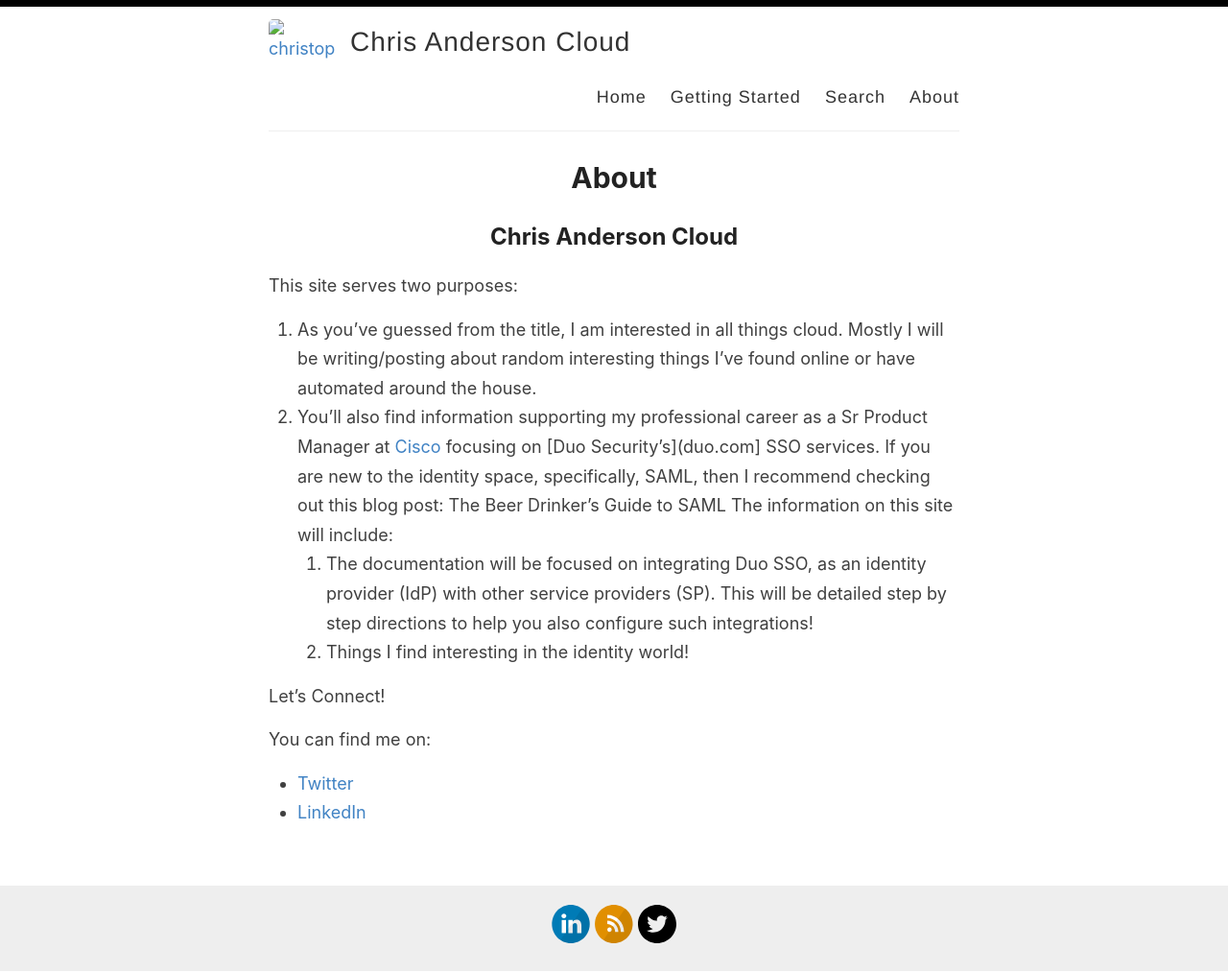
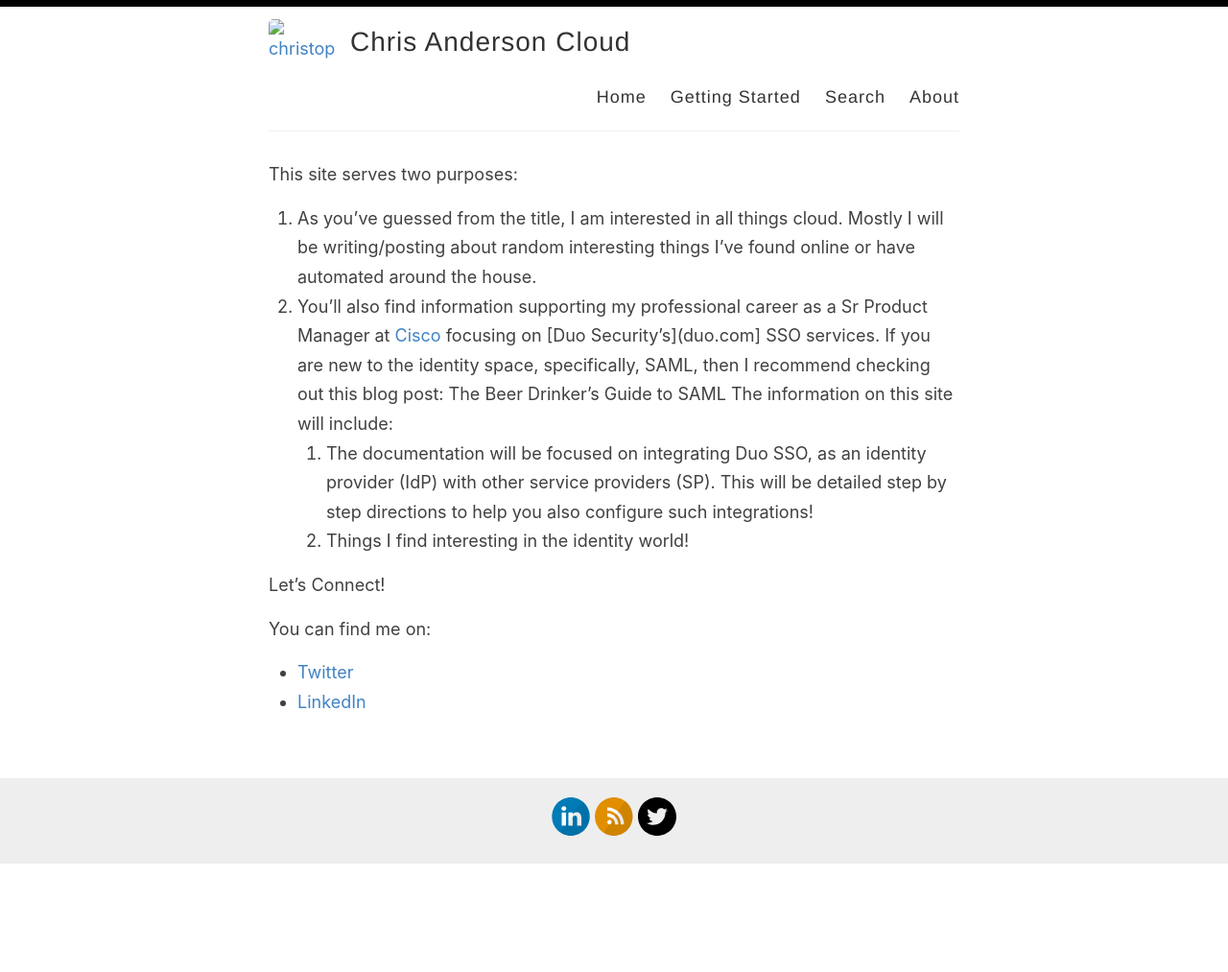
Before and after one commit to christophe81/christophe81.github.io, a Jekyll site: the page built from _pages/about.md, in a window 1280 px wide. Shown: the whole page at 96% size. Built offline with Jekyll 4.4.1, drawn with Linux system fonts in a browser that asks for light colours; after the commit the page ends 901 px from its top, so only the background shows below that.

Commit message:
Update about.md

```diff
--- a/_pages/about.md
+++ b/_pages/about.md
@@ -1,10 +1,8 @@
 ---
 layout: page
-title: About
+title: # Chris Anderson Cloud
 permalink: /about/
 ---
-
-## Chris Anderson Cloud
 
 This site serves two purposes:
 
```
